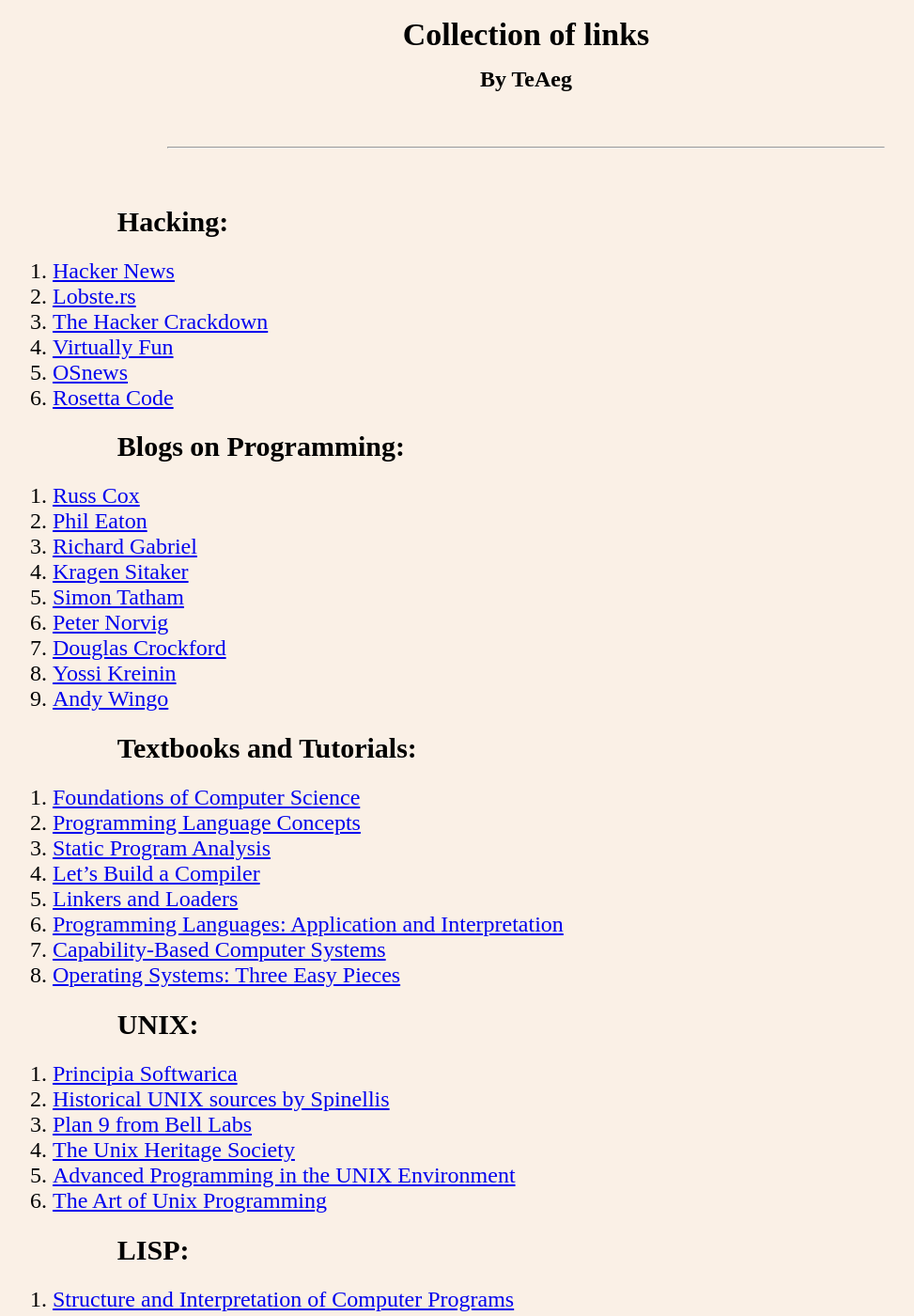
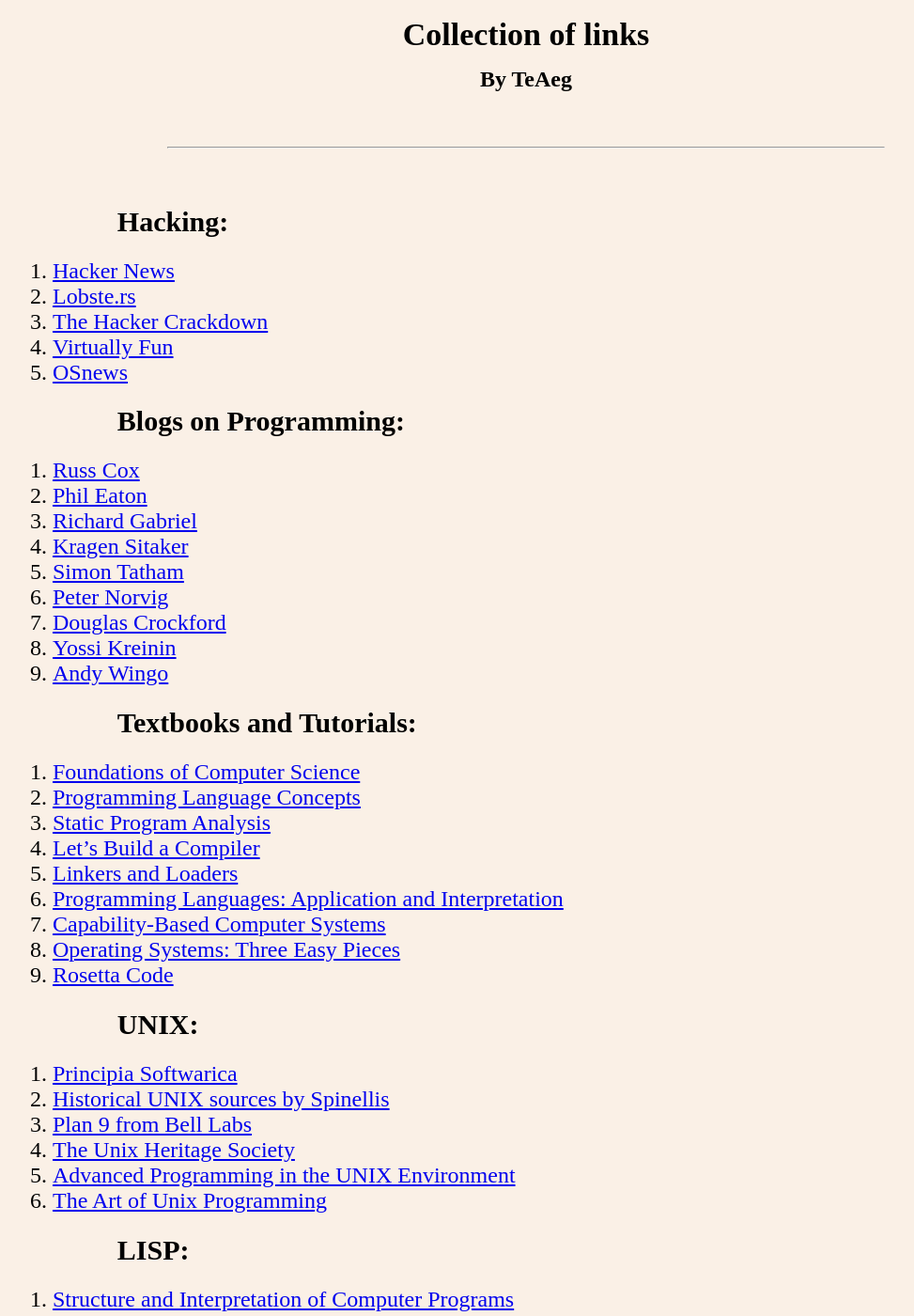
Before and after one commit to TeAeg/teaeg.github.io, a Jekyll site: the page built from index.md, in a window 1280 px wide and 1400 px high. Shown: the whole window at 94% size, without its empty margins (80-1053 px from the left). Built offline with Jekyll 4.4.1, drawn with Linux system fonts in a browser that asks for light colours; our own code applies the rules of GitHub Pages for plain Markdown files; part of the change alters nothing that is shown.

```diff
--- a/index.md
+++ b/index.md
@@ -4,7 +4,6 @@
 3. [The Hacker Crackdown](https://www.gutenberg.org/ebooks/101)
 4. [Virtually Fun](https://virtuallyfun.com)
 5. [OSnews](https://www.osnews.com)
-6. [Rosetta Code](https://rosettacode.org)
 
 ## Blogs on Programming:
 1. [Russ Cox](https://research.swtch.com)
@@ -26,6 +25,7 @@
 6. [Programming Languages: Application and Interpretation](https://www.plai.org)
 7. [Capability-Based Computer Systems](https://homes.cs.washington.edu/~levy/capabook/index.html)
 8. [Operating Systems: Three Easy Pieces](https://pages.cs.wisc.edu/~remzi/OSTEP)
+9. [Rosetta Code](https://rosettacode.org)
 
 ## UNIX:
 1. [Principia Softwarica](https://principia-softwarica.org)
```
